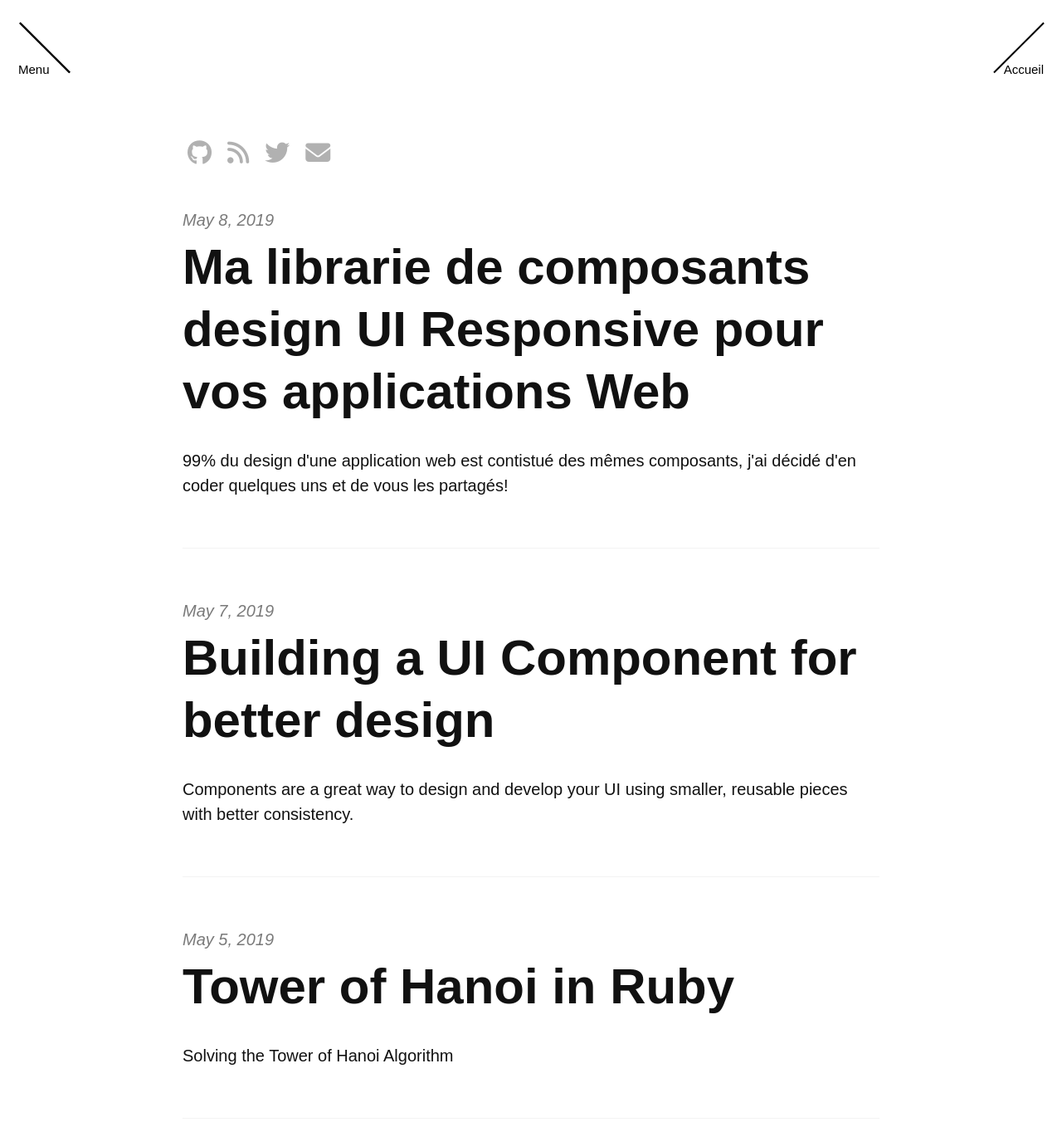
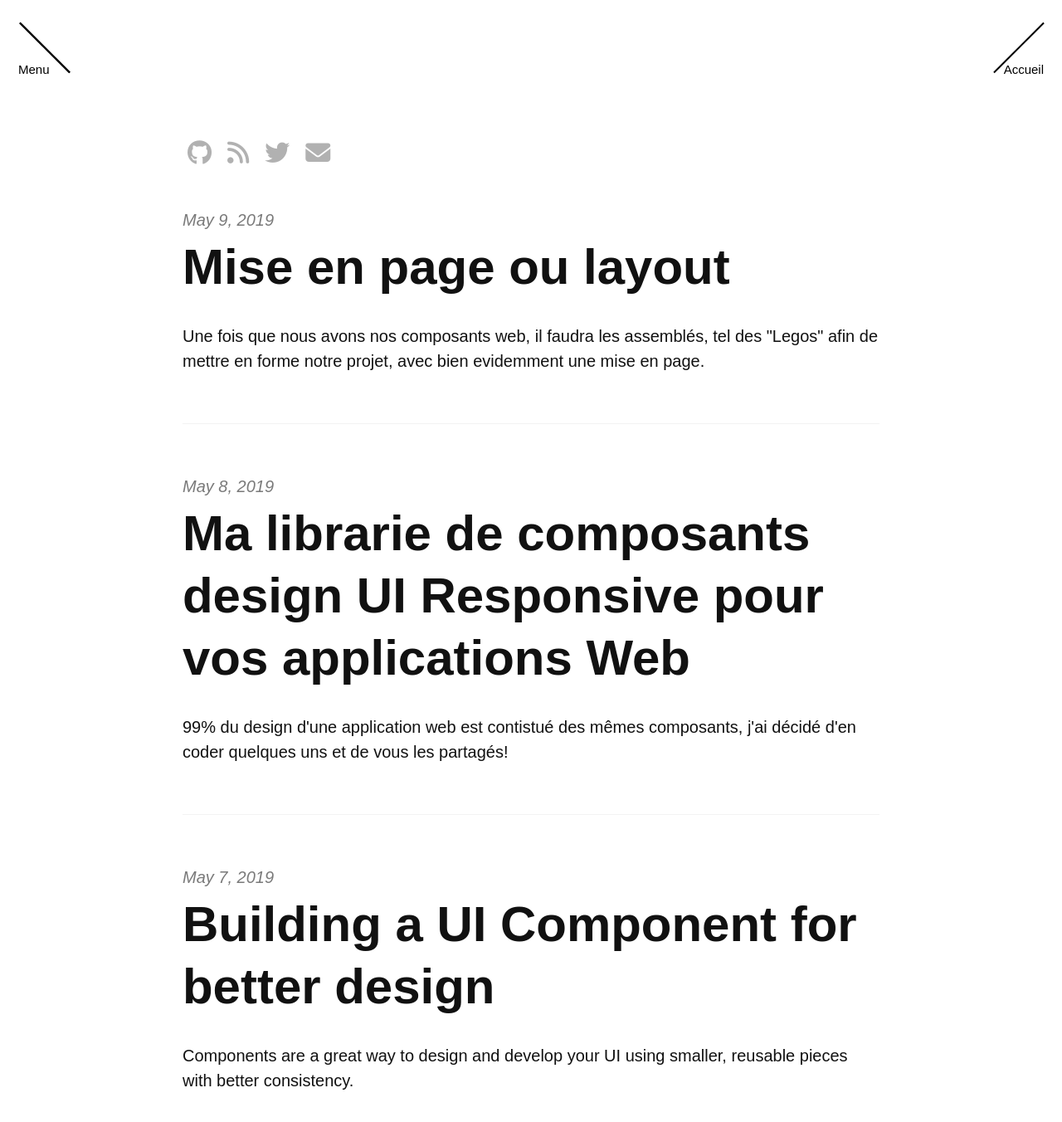
Before and after one commit to andryjohn/RJ-s-blog, a Jekyll site: the page built from index.html, in a window 1280 px wide and 1400 px high. Shown: the top 1352 px of the window at 83% size. Built offline with Jekyll 4.4.1, drawn with Linux system fonts in a browser that asks for light colours; nearby versions of some CDN libraries; some web fonts are replaced; the list of posts is cut into pages by our own code; comment, search, counter and statistics services are not loaded; some of the changed text lies outside the part shown.

Commit message:
youtube, plugin, new post

```diff
--- a/Gemfile
+++ b/Gemfile
@@ -6,3 +6,7 @@
 gem 'github-pages'
 
 gem 'jekyll-seo-tag'
+
+group :jekyll_plugins do
+  gem "jekyll-youtube"
+end
--- a/_config.yml
+++ b/_config.yml
@@ -141,3 +141,7 @@
 
 plugins:
   - jekyll-seo-tag
+
+
+plugins: [jekyll-youtube]
+ # This will require each of these gems automatically.
--- /dev/null
+++ b/_posts/2019-05-09-Top-site.md
@@ -0,0 +1,35 @@
+---
+layout:     post
+title:      Mise en page ou layout
+date:       2019-05-09
+summary:    Une fois que nous avons nos composants web, il faudra les assemblés, tel des "Legos" afin de mettre en forme notre projet, avec bien evidemment une mise en page.
+categories: Developper skills
+mathjax: true
+---
+
+## Blogpost
+[*Voir le code*](https://codepen.io/andryjohn/pen/YbwEEx)
+
+![Branding](/images/blogpost.png)
+
+## Social feed
+[*Voir le code*](https://codepen.io/andryjohn/pen/joWzBX)
+
+![Branding](/images/slack.png)
+
+
+## Airbnb result
+[*Voir le code*](https://codepen.io/andryjohn/pen/xNZYYN)
+
+![Branding](/images/air.png)
+
+
+## Dashboard
+[*Voir le code*](https://codepen.io/andryjohn/pen/MdKrzo)
+
+![Branding](/images/dash.png)
+
+
+## *Responsive on mobile*
+
+![Branding](/images/dashrsp.png)
```
Also changed, not shown: _posts/2019-05-05-maitrise-de-git.md (+5 -1 lines), resume.md (+1 -0 lines), Dash.png (added), Gemfile.lock, _posts/2019-05-02-Ville-tech.md (line endings or trailing spaces), images/air.png (added), images/blogpost.png (added), images/dash.png (added), images/dashrsp.png (added), images/slack.png (added).
